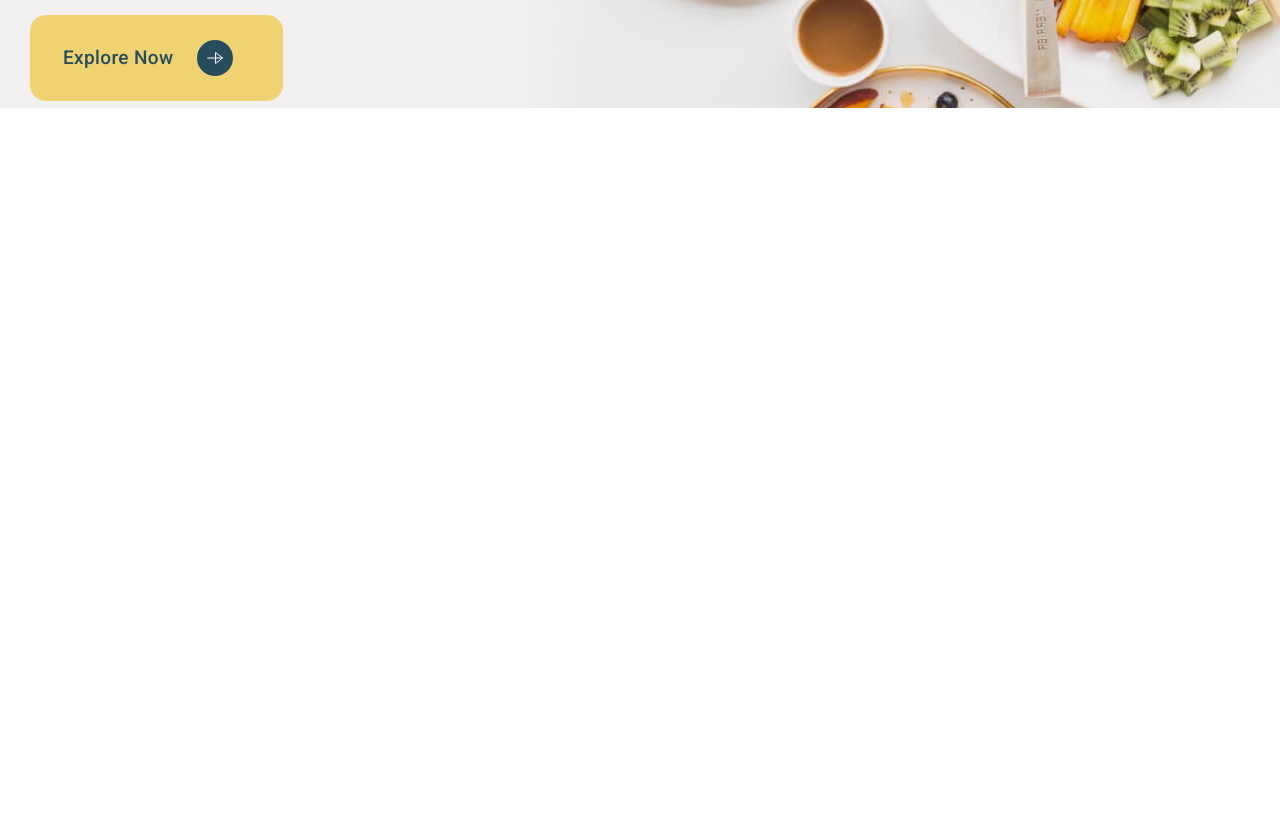
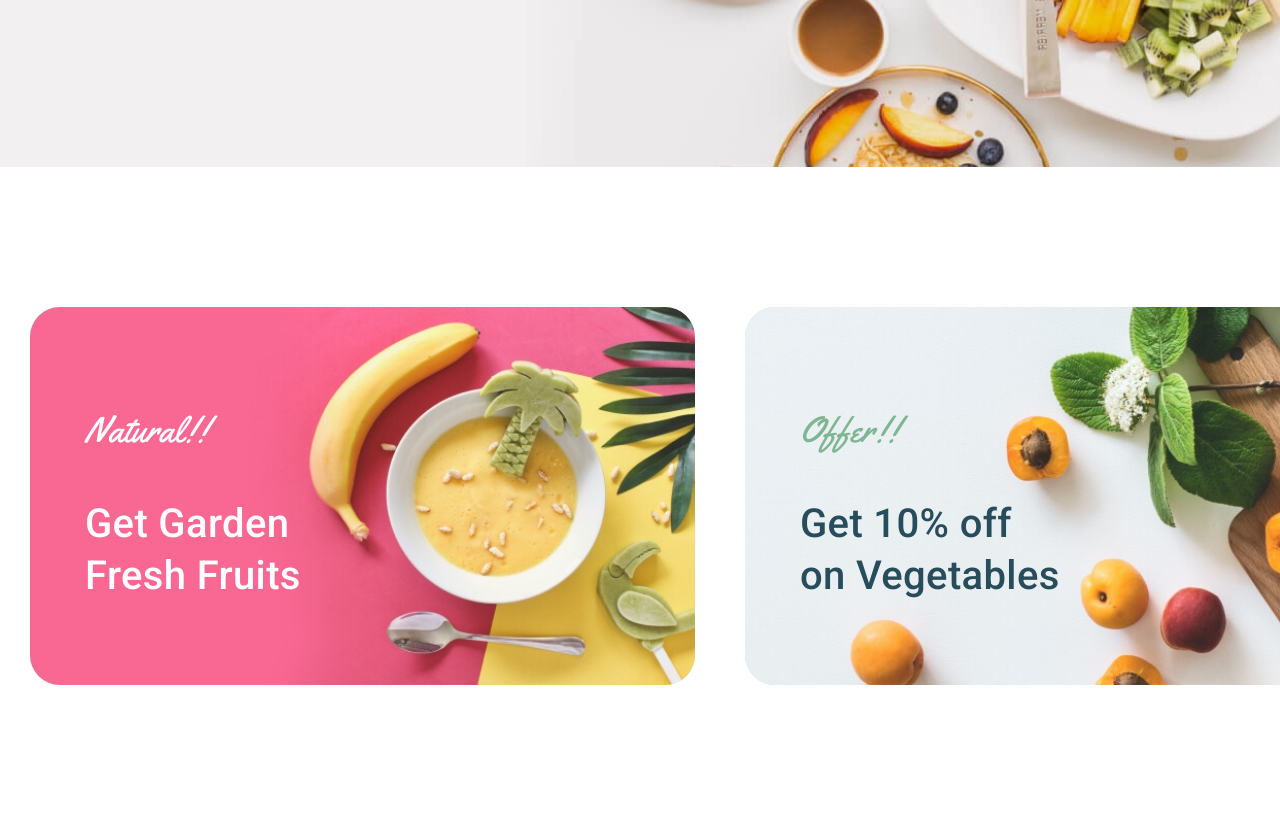
Before and after one commit to DNK-forexample/mits_html-exam, a plain HTML site: page index.html in a window 1280 px wide. Shown: the part 692-1517 px from the top of the page. Before the commit the page ends 800 px from the top, so only its background shows below. Drawn offline with Linux system fonts and the light colour scheme.

Commit message:
add: add get markup and styles

```diff
--- a/index.html
+++ b/index.html
@@ -54,7 +54,7 @@
         </h1>
       </div>
 
-     <div class="_container">
+     <div class="header__button-container _container">
       <a href="#" class="header__button">
         Explore Now
         <img src="./svg/header_button-arrow.svg" class="header__button-arrow" alt="">
@@ -63,9 +63,24 @@
     </header>
     <main class="main">
       <section class="get">
+        <div class="get__container _container">
+          <div class="get__cards">
+            <div class="get__card get__card-1">
+        <h3 class="get__subtitle">Natural!!</h3>
+        <h2 class="get__title">Get Garden Fresh Fruits</h2>
+            </div>
+            <div class="get__card get__card-2">
+              <h3 class="get__subtitle">Offer!!</h3>
+              <h2 class="get__title">Get 10% off on Vegetables</h2>
+            </div>
+
+
+          </div>
+        </div>
+      </section>
+      <section class="about">
 
       </section>
-      <section class="about"></section>
       <section class="food"></section>
       <section class="testimonial"></section>
       <section class="offer"></section>
--- a/styles/style.css
+++ b/styles/style.css
@@ -57,12 +57,12 @@ a.active {
   background: url(../images/header__background.jpeg);
   background-position: center top;
   background-repeat: no-repeat;
-  position: absolute;
+  /* position: absolute; */
   width: 100vw;
   left: 0;
   top: 0;
   z-index: 20;
-  height: 100vh;
+  min-height: 100%;
 }
 
 .header__container {
@@ -71,7 +71,7 @@ a.active {
   min-height: 152px;
   background-color: #fff;
   justify-content: space-between;
-  margin-bottom: 220px;
+  /* margin-bottom: 220px; */
 }
 
 .header__logo {}
@@ -140,6 +140,10 @@ max-width: 496px;
 margin-bottom: 30px;
 }
 
+.header__button-container {
+  padding-bottom: 250px;
+}
+
 .header__button {
   background-color: #efd372;
   display: flex;
@@ -154,7 +158,7 @@ margin-bottom: 30px;
   padding: 25px 1px 25px 33px;
   align-items: center;
   gap: 24px;
-  margin-bottom: 250px;
+
 }
 
 .header__button-arrow {
@@ -167,6 +171,74 @@ margin-bottom: 30px;
 /* #region main  ----------------------------------------------------------*/
 
 /*#region get*/
+.get {
+  background-color: #fff;
+}
+.get__container {
+  padding-top: 140px;
+  /* display: flex; */
+  align-items: center;
+}
+
+.get__cards {
+  display: grid;
+  grid-template-columns: repeat(2, 665px);
+  grid-template-rows: 378px;
+  gap: 50px;
+  margin-bottom: 140px;
+}
+
+.get__card {
+  padding: 55px;
+
+}
+
+.get__card-1 {
+  background: url(../images/get__card-1.jpeg);
+}
+
+.get__card-2 {
+  background: url(../images/get__card-2.jpeg);
+}
+
+.get__subtitle {
+font-family: 'Yellowtail';
+font-weight: 400;
+font-size: 36px;
+line-height: 64px;
+letter-spacing: 0.36px;
+color: var(--main-letter-color);
+}
+
+.get__title {
+  font-family: "Roboto";
+  font-weight: 400;
+  font-size: 40px;
+  line-height: 52px;
+  letter-spacing: 0.36px;
+  color: var(--main-letter-color);
+  }
+
+.get__card-1 .get__subtitle,
+.get__card-1 .get__title {
+  color: #fff;
+}
+
+.get__card-2 .get__subtitle {
+  color:#7eb693
+}
+
+.get__card-1 .get__title {
+  max-width: 219px;
+ }
+
+.get__card-2 .get__title {
+ max-width: 264px;
+}
+
+/*#endregion*/
+
+/*#region about*/
 
 /*#endregion*/
 
```
